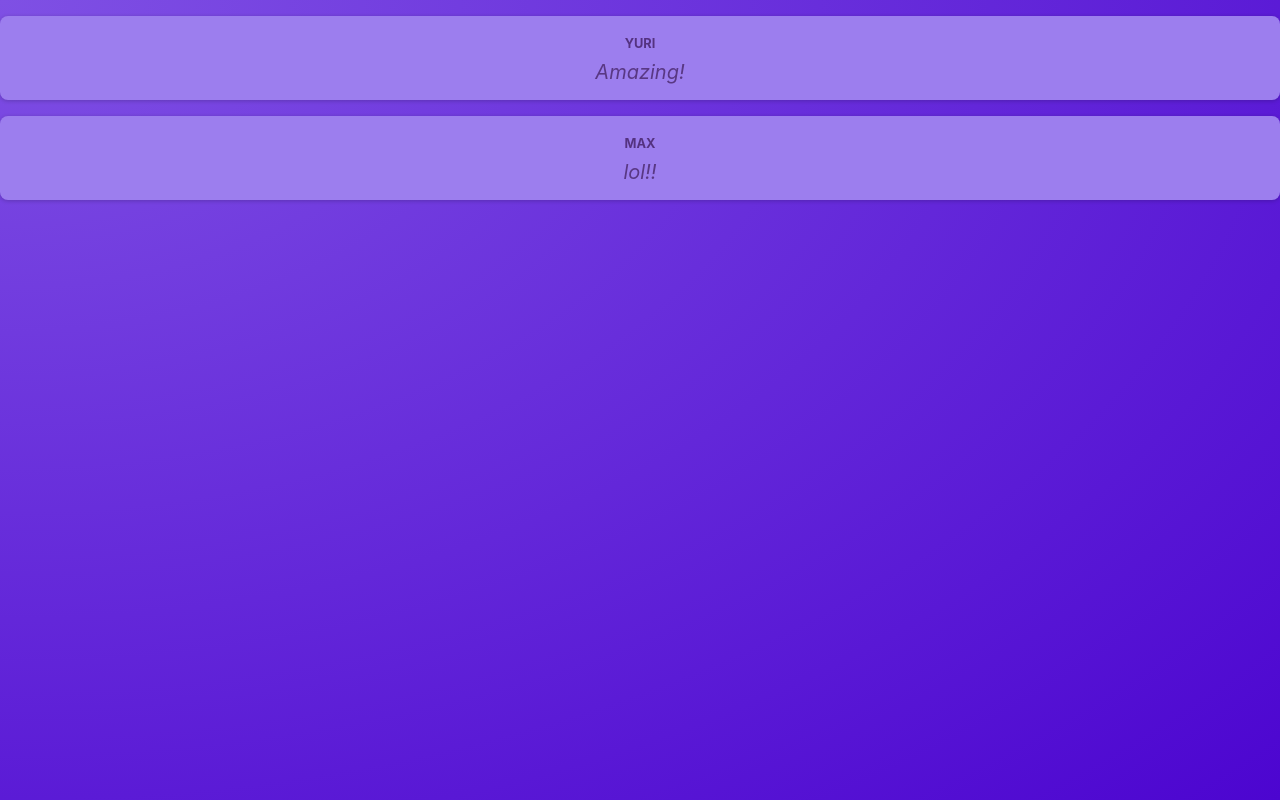
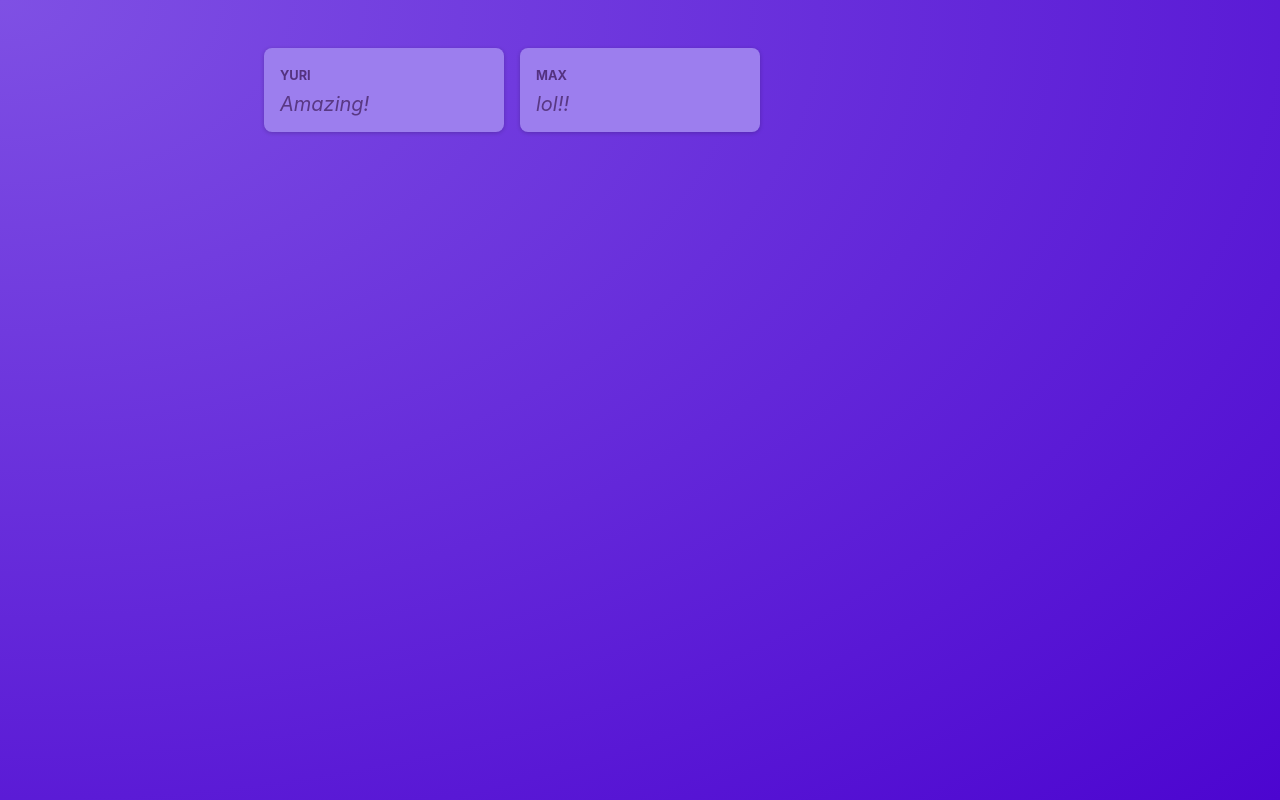
Before and after one commit to yurivvdantas/react-crash-course, a React (Vite) app: page / in a window 1280 px wide. Built offline with nearby package versions, Linux system fonts and the light colour scheme.

Commit message:
section 23: another component

```diff
--- a/src/App.jsx
+++ b/src/App.jsx
@@ -1,10 +1,9 @@
-import Post from "./components/Post";
+import PostsList from "./components/PostsList";
 
 function App() {
-  return <>
-    <Post author="Yuri" body="Amazing!" />
-    <Post author="Max" body="lol!!" />
-  </>
+  return <main>
+    <PostsList />
+  </main>
 }
 
 export default App;
--- a/src/components/Post.jsx
+++ b/src/components/Post.jsx
@@ -1,10 +1,10 @@
 import classes from './Post.module.css'
 
 function Post(props) {
-    return (<div className={classes.post}>
+    return (<li className={classes.post}>
         <p className={classes.author}>{props.author}</p>
         <p className={classes.text}>{props.body}</p>
-    </div>);
+    </li>);
 }
 
 export default Post;
--- /dev/null
+++ b/src/components/PostsList.jsx
@@ -0,0 +1,12 @@
+import Post from './Post'
+import classes from './PostsList.module.css'
+
+function PostsList() {
+    return (<ul className={classes.posts}>
+            <Post author="Yuri" body="Amazing!" />
+            <Post author="Max" body="lol!!" />
+    </ul>
+    );
+}
+
+export default PostsList;
--- /dev/null
+++ b/src/components/PostsList.module.css
@@ -0,0 +1,10 @@
+.posts {
+    list-style: none;
+    max-width: 50rem;
+    margin: 1rem auto;
+    padding: 1rem 0;
+    display: grid;
+    gap: 1rem;
+    grid-template-columns: repeat(3, 30%);
+    justify-content: center;
+  }
--- a/src/index.css
+++ b/src/index.css
@@ -18,6 +18,5 @@
 
 body {
   margin: 0;
-  text-align: center;
   color: #e6ddf9;
 }
```
